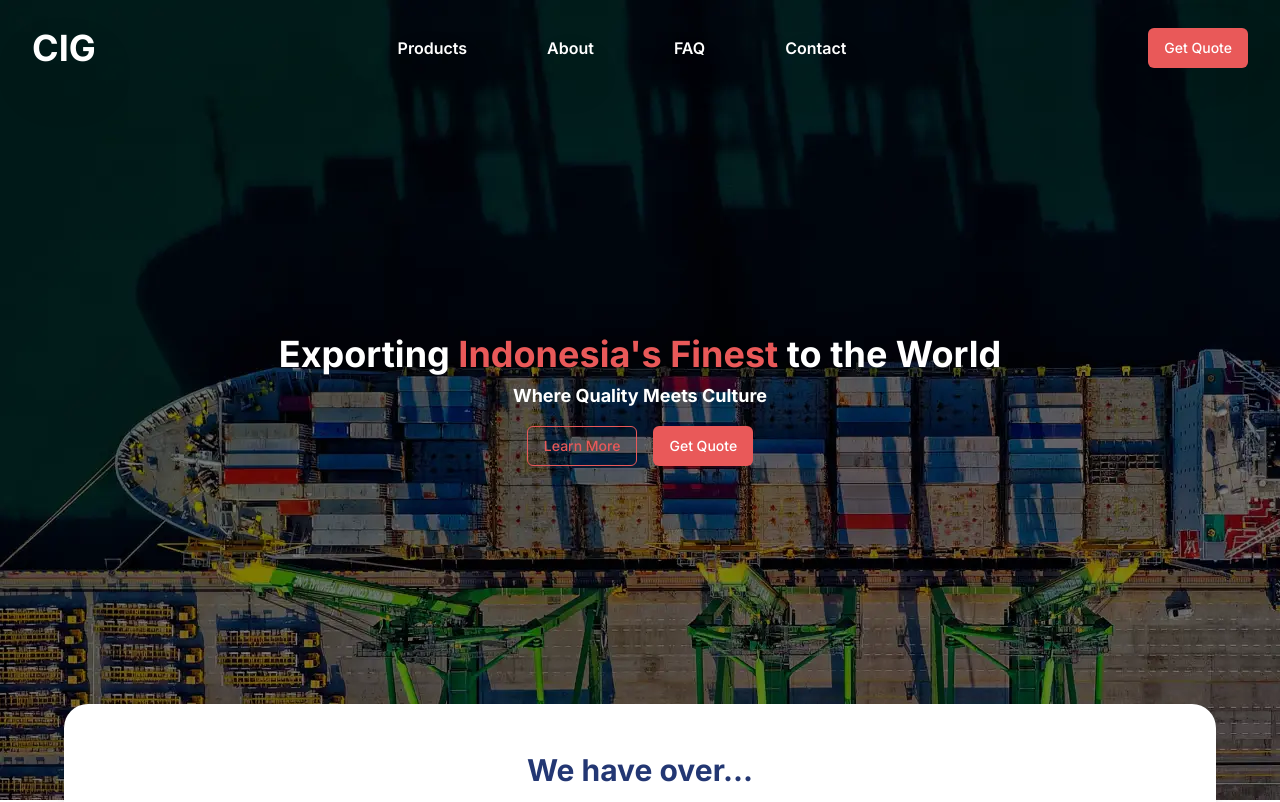
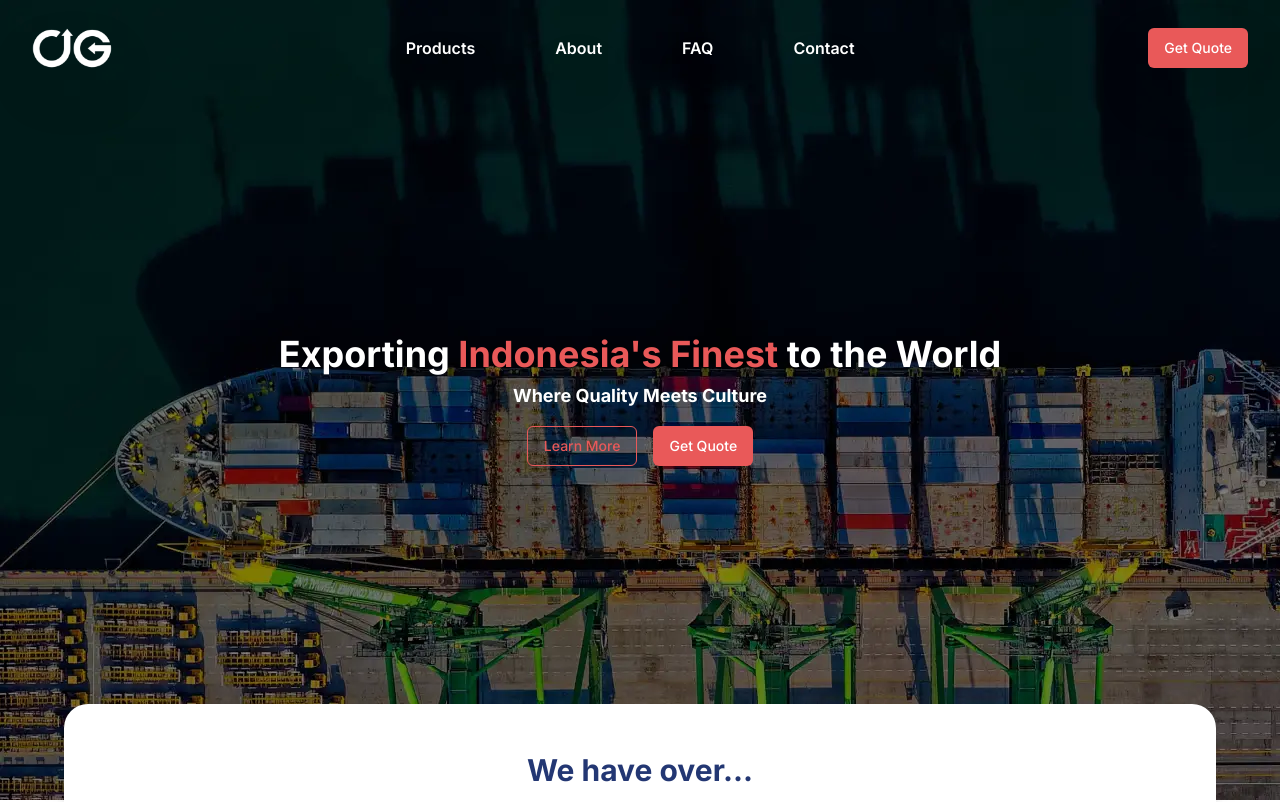
Before and after one commit to owenn2106/cahaya-indojaya-global, a Next.js app: page / in a window 1280 px wide. Shown: the top 802 px of the page. Built offline with nearby package versions, Linux system fonts and the light colour scheme.

Commit message:
Add logos

```diff
--- a/src/components/footer/index.tsx
+++ b/src/components/footer/index.tsx
@@ -9,7 +9,7 @@ const Footer = () => {
     <section className="bg-blue min-h-72 py-8 px-12 flex flex-col justify-between">
       <div className="flex flex-col lg:flex-row justify-between">
         <div className="text-white">
-          <h1 className="text-6xl font-bold">CIG</h1>
+          <img src={`images/logo-light.webp`} className="h-28" />
           <p>Delivering to you</p>
           <p>Indonesia&apos;s finest to the World</p>
           <p>When quality meets culture</p>
@@ -27,7 +27,7 @@ const Footer = () => {
         </div>
       </div>
       <div>
-        <Separator className="mb-4" />
+        <Separator className="mt-8 mb-4" />
         <p className="text-white text-end text-xs">
           2024 © Cahaya Indojaya Global. All Rights Reserved.
         </p>
--- a/src/components/navbar/index.tsx
+++ b/src/components/navbar/index.tsx
@@ -25,17 +25,17 @@ const Navbar = () => {
     <div
       className={`fixed z-50 flex items-center justify-between px-4 lg:px-8 gap-x-4 transition-all drop-shadow-2xl ${isScrolled ? "h-16 bg-white w-4/5 top-5 left-1/2 -translate-x-1/2 rounded-xl" : "h-24 bg-white/0 w-full top-0 left-0 rounded-none"}`}
     >
-      {/* TODO: ADD LOGO HERE */}
-      <div
-        className={`flex items-center font-bold text-4xl transition-all ${isScrolled ? "text-black" : "text-white"}`}
-      >
-        CIG
+      <div className={`flex items-center justify-center`}>
+        <img
+          src={`images/logo-${isScrolled ? "dark" : "light"}.webp`}
+          className="h-20"
+        />
       </div>
       <div className="hidden lg:flex text-base font-semibold gap-x-20">
         {NAV_ITEMS.map((item) => (
           <span
             key={item.id}
-            className={`cursor-pointer transition-all hover:text-red ${isScrolled ? "text-black" : "text-white"}`}
+            className={`cursor-pointer transition-all hover:text-red ${isScrolled ? "text-blue" : "text-white"}`}
             onClick={() => jumpTo(item.id)}
           >
             {item.label}
--- a/src/components/navbar/mobile-nav/index.tsx
+++ b/src/components/navbar/mobile-nav/index.tsx
@@ -26,15 +26,15 @@ const MobileNav = () => {
       <SheetContent side="right" className="bg-white border-none">
         <div className="flex h-full flex-col justify-between">
           <div className="grid gap-4 p-6">
-            <div className="flex items-center flex-wrap pt-16 text-blue text-2xl font-bold">
-              Cahaya Indojaya Global
+            <div className="flex items-center">
+              <img src={`images/logo-dark.webp`} className="h-36" />
             </div>
             <nav className="grid gap-2">
               {NAV_ITEMS.map((item) => (
                 <SheetClose key={item.id}>
                   <span
                     onClick={() => delayedJumpTo(item.id)}
-                    className="flex items-start whitespace-nowrap gap-2 rounded-md py-2 px-4 text-lg text-purple font-semibold hover:bg-red hover:text-white"
+                    className="flex items-start whitespace-nowrap gap-2 rounded-md py-2 px-4 text-lg text-blue font-semibold hover:bg-red hover:text-white"
                   >
                     {item.label}
                   </span>
```
Also changed, not shown: public/images/logo-dark.webp (added), public/images/logo-light.webp (added).
